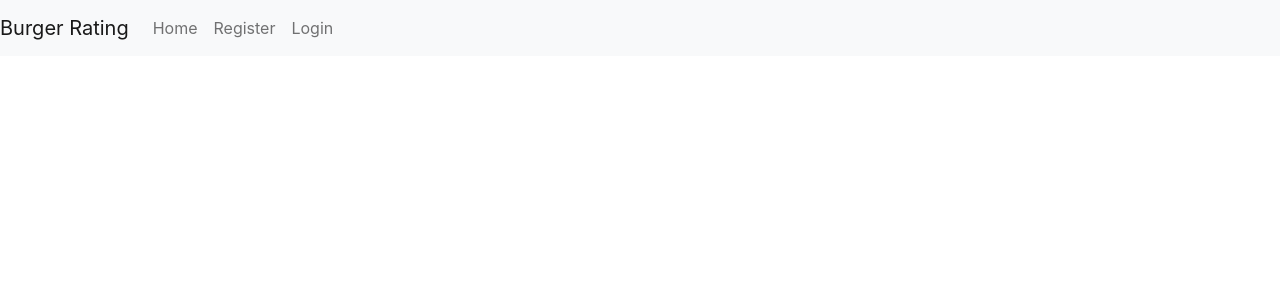
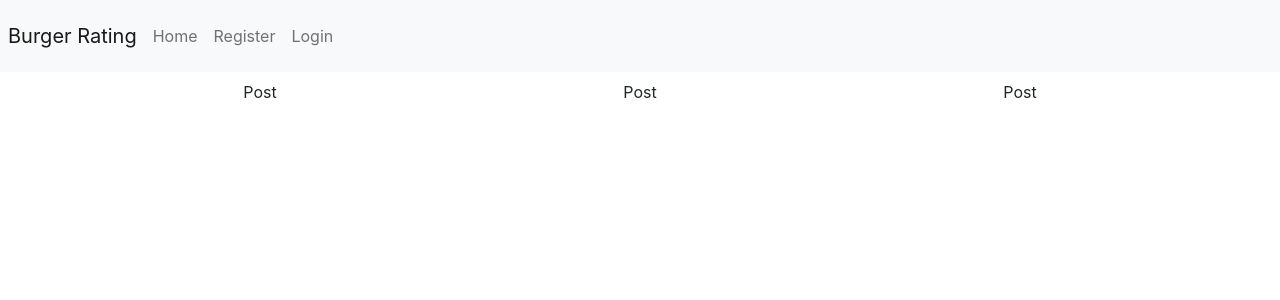
Before and after one commit to gabip86/burger-rating-project, a React (Create React App) app in the folder react-frontend/: page / in a window 1280 px wide. Shown: the top 300 px of the page. Built offline with nearby package versions, Linux system fonts and the light colour scheme.

Commit message:
feat: created Posts component

```diff
--- a/package.json
+++ /dev/null
@@ -1,5 +0,0 @@
-{
-  "dependencies": {
-    "bootstrap": "^5.1.3"
-  }
-}
--- a/react-frontend/src/App.js
+++ b/react-frontend/src/App.js
@@ -1,10 +1,12 @@
 import "./App.css";
 import Navbar from "./components/Navbar";
+import Posts from "./components/Posts/Posts";
 
 function App() {
   return (
     <div className="App">
       <Navbar />
+      <Posts />
     </div>
   );
 }
--- a/react-frontend/src/components/Navbar.js
+++ b/react-frontend/src/components/Navbar.js
@@ -4,7 +4,7 @@ const Navbar = () => {
   return (
     <div>
       <nav class="navbar navbar-expand-lg navbar-light bg-light">
-        <a class="navbar-brand" href="/">
+        <a class="navbar-brand m-2" href="/">
           Burger Rating
         </a>
         <button
--- /dev/null
+++ b/react-frontend/src/components/Posts/Posts.js
@@ -0,0 +1,15 @@
+import React from "react";
+
+const Posts = () => {
+  return (
+    <div className="container">
+      <div className="row">
+        <div className="col m-2">Post</div>
+        <div className="col m-2">Post</div>
+        <div className="col m-2">Post</div>
+      </div>
+    </div>
+  );
+};
+
+export default Posts;
```
Also changed, not shown: 1 other file (tests, documents, lock files or other folders).
